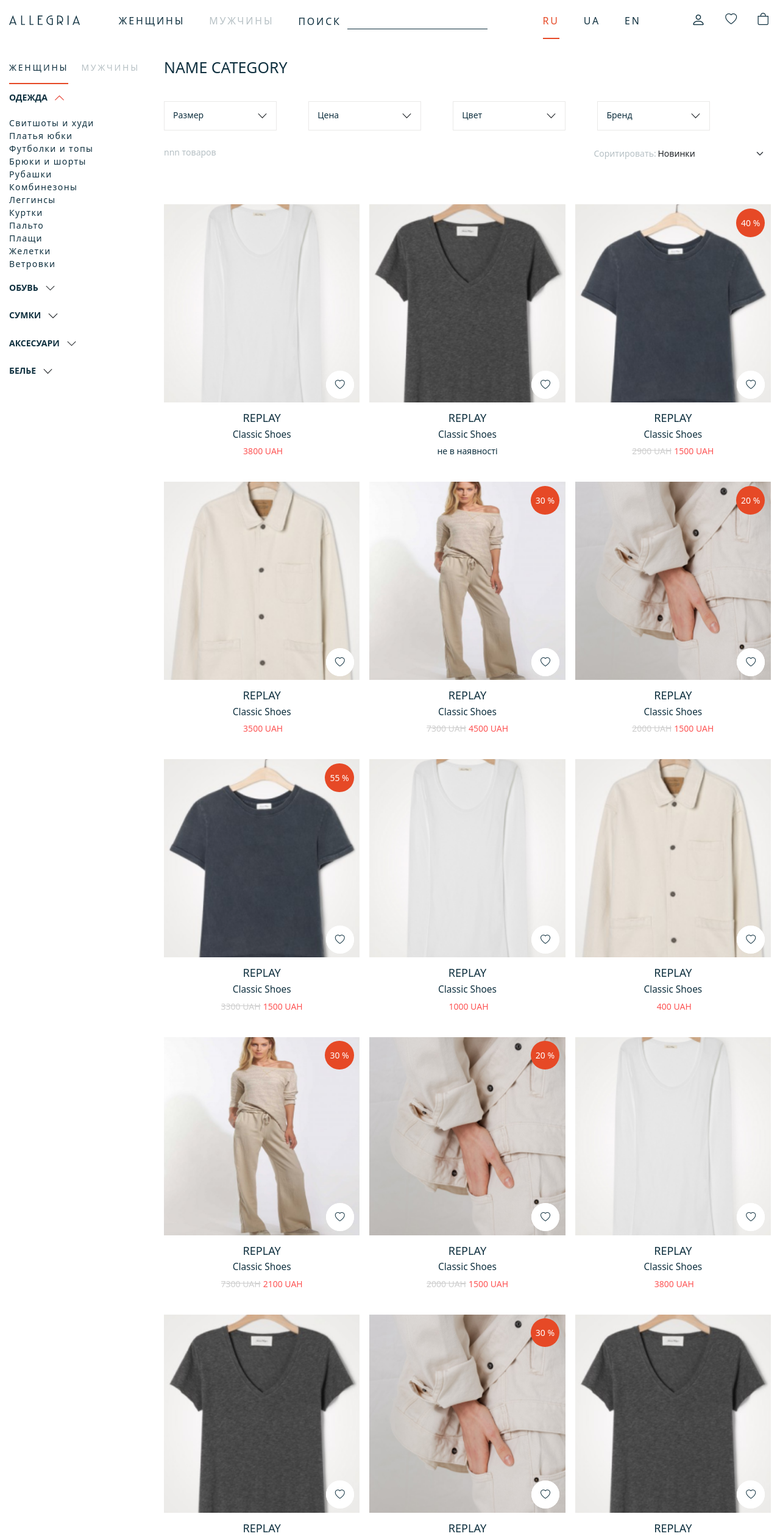
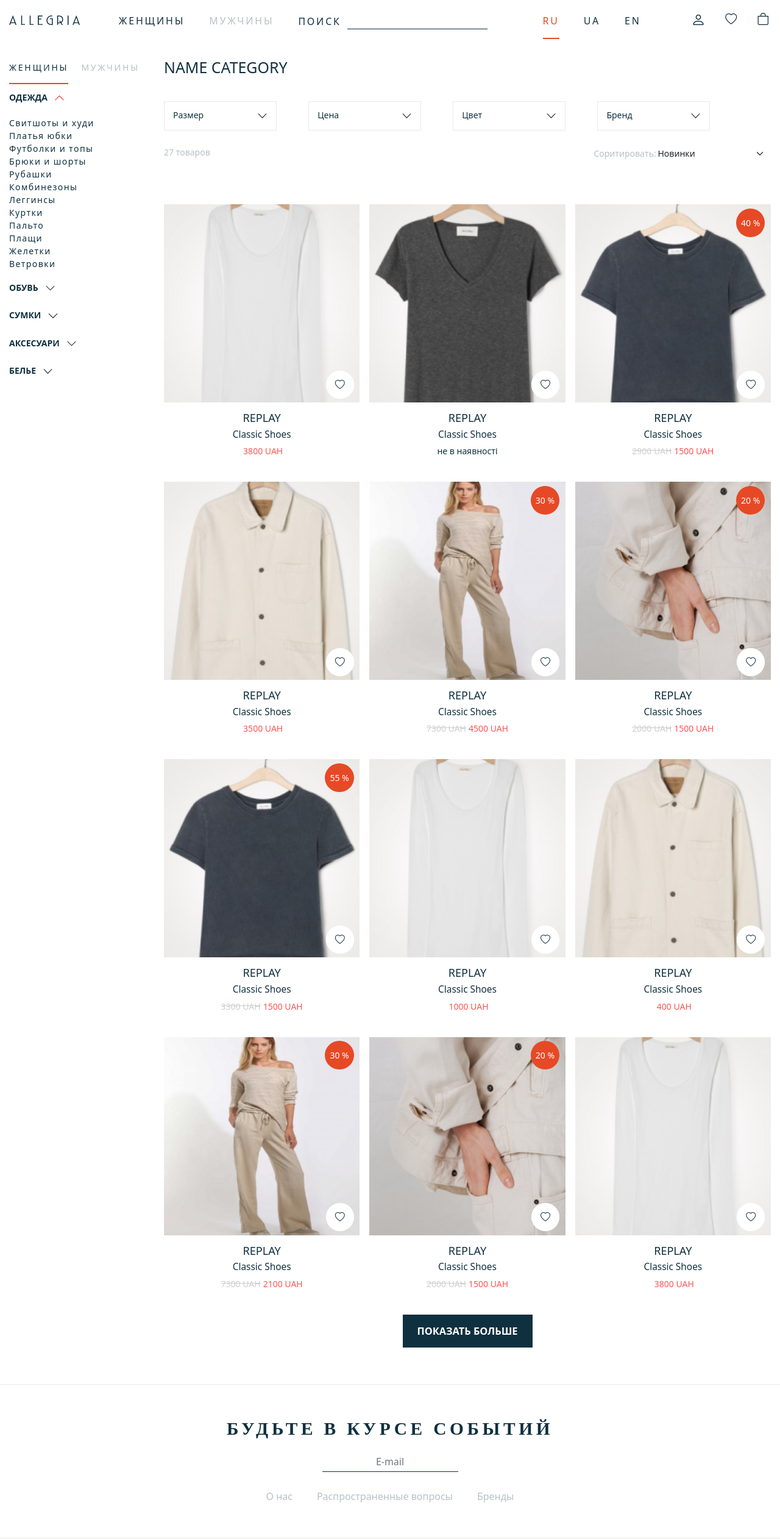
Before and after one commit to MariiaUdovytska/Allegria-Womens-Clothing-Store, a React (Create React App) app in the folder allegria-womens-clothing-store/: page /productCardsPage in a window 1280 px wide. Shown: the top 2524 px of the page at 61% size. Built offline with nearby package versions, Linux system fonts and the light colour scheme.

Commit message:
add buton for render more cards in PagesGridProducts

```diff
--- a/allegria-womens-clothing-store/src/css/productCardsPage/pagesGridProducts.css
+++ b/allegria-womens-clothing-store/src/css/productCardsPage/pagesGridProducts.css
@@ -15,3 +15,6 @@
 	background-color: #044360;
 	transition: all 0.3s ease-in-out;
 }
+.pages-grid-products button:disabled{
+	background-color: rgb(151, 147, 147);
+}
--- a/allegria-womens-clothing-store/src/productCardsPage/GridProducts.js
+++ b/allegria-womens-clothing-store/src/productCardsPage/GridProducts.js
@@ -11,7 +11,7 @@
 	render() {
 		let dataCard = stockCards;
 		let arrayLi = [];
-		for (let index = 0; index < dataCard.length; index++) {
+		for (let index = 0; index < dataCard.length && index < this.props.quantity; index++) {
 			const element = dataCard[index];
 			arrayLi.push(
 				<li key={index} className='grid-products__body-items'>
--- a/allegria-womens-clothing-store/src/productCardsPage/PagesGridProducts.js
+++ b/allegria-womens-clothing-store/src/productCardsPage/PagesGridProducts.js
@@ -2,17 +2,20 @@
 import React from 'react';
 import '../css/productCardsPage/pagesGridProducts.css';
 import GridProducts from './GridProducts';
-import stockCards from '../data/stockCards.json';
 
 class PagesGridProducts extends React.Component {
 	constructor(props) {
 		super(props);
+		this.state = { countCards: 12 }
 	}
 	render() {
 		return (
 			<div className='pages-grid-products'>
-				<GridProducts />
-				<button type='button'>Показать больше</button>
+				<GridProducts quantity={this.state.countCards} />
+				<button
+					disabled={this.state.countCards >= this.props.productCount}
+					onClick={() => this.setState({ countCards: this.state.countCards + 12 })}
+					type='button'>Показать больше</button>
 			</div>
 		);
 	}
--- a/allegria-womens-clothing-store/src/productCardsPage/ProductsSide.js
+++ b/allegria-womens-clothing-store/src/productCardsPage/ProductsSide.js
@@ -3,6 +3,7 @@
 import SortProducts from './SortProducts';
 import ExtensionFilter from './ExtensionFilter';
 import PagesGridProducts from './PagesGridProducts';
+import stockCards from '../data/stockCards.json';
 
 class ProductsSide extends React.Component {
 	constructor(props) {
@@ -18,11 +19,11 @@
 						<ExtensionFilter />
 					</div>
 					<div className='side-products__sort'>
-						<span>nnn товаров</span>
+						<span>{stockCards.length} товаров</span>
 						<SortProducts />
 					</div>
 				</div>
-				<PagesGridProducts />
+				<PagesGridProducts productCount={stockCards.length} />
 			</div>
 		);
 	}
```
